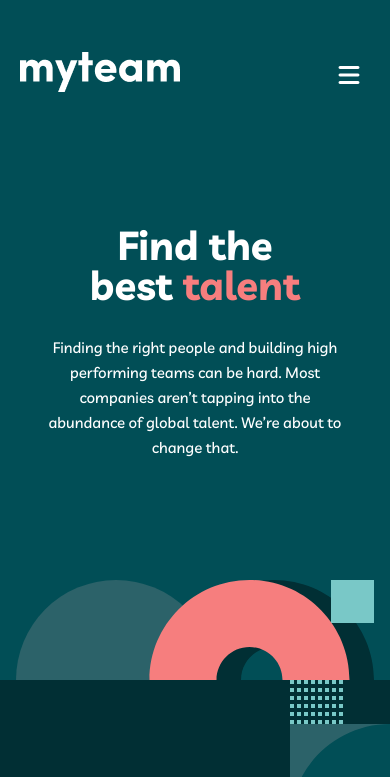
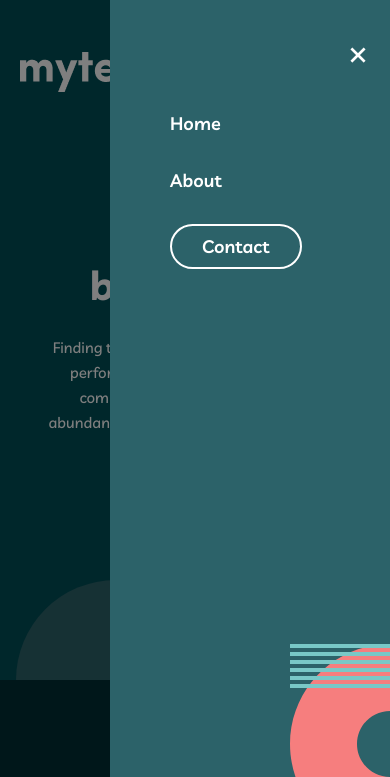
Before and after one commit to nayimov717/html-css-projects, a plain HTML site: page 03-my-team/index.html in a window 390 px wide. Both pictures are taken after a click on the button 349 px from the left and 75 px from the top of the page. Shown: the top 777 px of the page. Drawn offline with Linux system fonts and the light colour scheme.

Commit message:
offcanvas

```diff
--- a/03-my-team/index.html
+++ b/03-my-team/index.html
@@ -17,6 +17,18 @@
     <title>MyTeam</title>
   </head>
   <body>
+    <!-- Off-canvas menu -->
+    <nav class="offcanvas">
+      <span class="offcanvas__close">&times;</span>
+      <ul>
+        <li><a href="index.html">Home</a></li>
+        <li><a href="about.html">About</a></li>
+        <li><a href="contact.html" class="btn btn--primary">Contact</a></li>
+      </ul>
+    </nav>
+    <!-- Overlay (qoraroq fon) -->
+    <div class="overlay"></div>
+
     <!-- HEADER -->
     <header class="header">
       <div class="header__wrapper container">
@@ -228,5 +240,7 @@
         </div>
       </div>
     </footer>
+
+    <script src="js/main.js" defer></script>
   </body>
 </html>
--- /dev/null
+++ b/03-my-team/js/main.js
@@ -0,0 +1,28 @@
+// Offcanvas menu toggle
+// const toggleButton = document.querySelector('.header__toggle');
+// const offcanvasMenu = document.querySelector('.offcanvas');
+
+// toggleButton.addEventListener('click', () => {
+//   offcanvasMenu.classList.toggle('open');
+// });
+
+
+const burger = document.querySelector(".header__toggle");
+const offcanvas = document.querySelector(".offcanvas");
+const closeBtn = document.querySelector(".offcanvas__close");
+const overlay = document.querySelector(".overlay");
+
+// Offcanvas ochish
+burger.addEventListener("click", () => {
+  offcanvas.classList.add("active");
+  overlay.classList.add("active");
+});
+
+// Yopish (close tugmasi yoki overlay bosilganda)
+function closeOffcanvas() {
+  offcanvas.classList.remove("active");
+  overlay.classList.remove("active");
+}
+
+closeBtn.addEventListener("click", closeOffcanvas);
+overlay.addEventListener("click", closeOffcanvas);
--- a/03-my-team/scss/components/_index.scss
+++ b/03-my-team/scss/components/_index.scss
@@ -1,2 +1,3 @@
 @forward "buttons";
 @forward "cta";
+@forward "offcanvas";
--- /dev/null
+++ b/03-my-team/scss/components/_offcanvas.scss
@@ -0,0 +1,70 @@
+@use "../abstracts" as *;
+
+.offcanvas {
+  background: var(--color-police-blue);
+  background-image: url(../images/shape7.svg);
+  background-repeat: no-repeat;
+  background-position: bottom right;
+  position: fixed;
+  top: 0;
+  right: -100%; // boshlanishida yashirin
+  width: 280px;
+  height: 100vh;
+  padding: 60px;
+  transition: right 0.3s ease-in-out;
+  z-index: 1000;
+
+  ul {
+    list-style: none;
+    padding: 0;
+    margin: 0;
+    padding-top: 50px;
+
+    li {
+      margin-bottom: 30px;
+
+      a {
+        color: white;
+        font-size: 18px;
+        text-decoration: none;
+        font-weight: 600;
+
+        &:hover {
+          color: var(--color-light-coral);
+        }
+      }
+    }
+  }
+
+  &.active {
+    right: 0; // chiqadi
+  }
+
+  .offcanvas__close {
+    position: absolute;
+    top: 20px;
+    right: 20px;
+    font-size: 40px;
+    color: white;
+    cursor: pointer;
+  }
+}
+
+
+.overlay {
+  position: fixed;
+  top: 0;
+  left: 0;
+  width: 100%;
+  height: 100vh;
+  background: rgba(0, 0, 0, 0.5); // qoraroq fon
+  opacity: 0;
+  visibility: hidden;
+  transition: all 0.3s ease;
+  z-index: 900; // offcanvasdan bitta pastroq bo‘lsin
+
+  &.active {
+    opacity: 1;
+    visibility: visible;
+  }
+}
```
Also changed, not shown: 03-my-team/scss/style.css, 1 other file.
